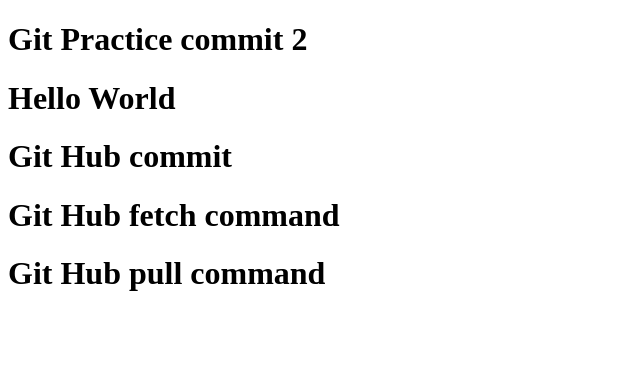
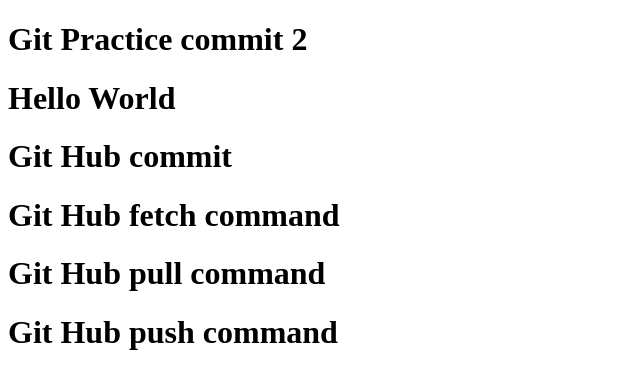
Before and after one commit to AnshulMate/learn-git-webhost.io, a plain HTML site: page index.html in a window 1280 px wide. Shown: the whole page, without its empty margins (0-640 px from the left). Drawn offline with Linux system fonts and the light colour scheme.

Commit message:
push heading

```diff
--- a/index.html
+++ b/index.html
@@ -13,5 +13,6 @@
    <h1>Git Hub commit</h1>
     <h1>Git Hub fetch command</h1>
     <h1>Git Hub pull command</h1>
+    <h1>Git Hub push command</h1>
 </body>
 </html>
```
